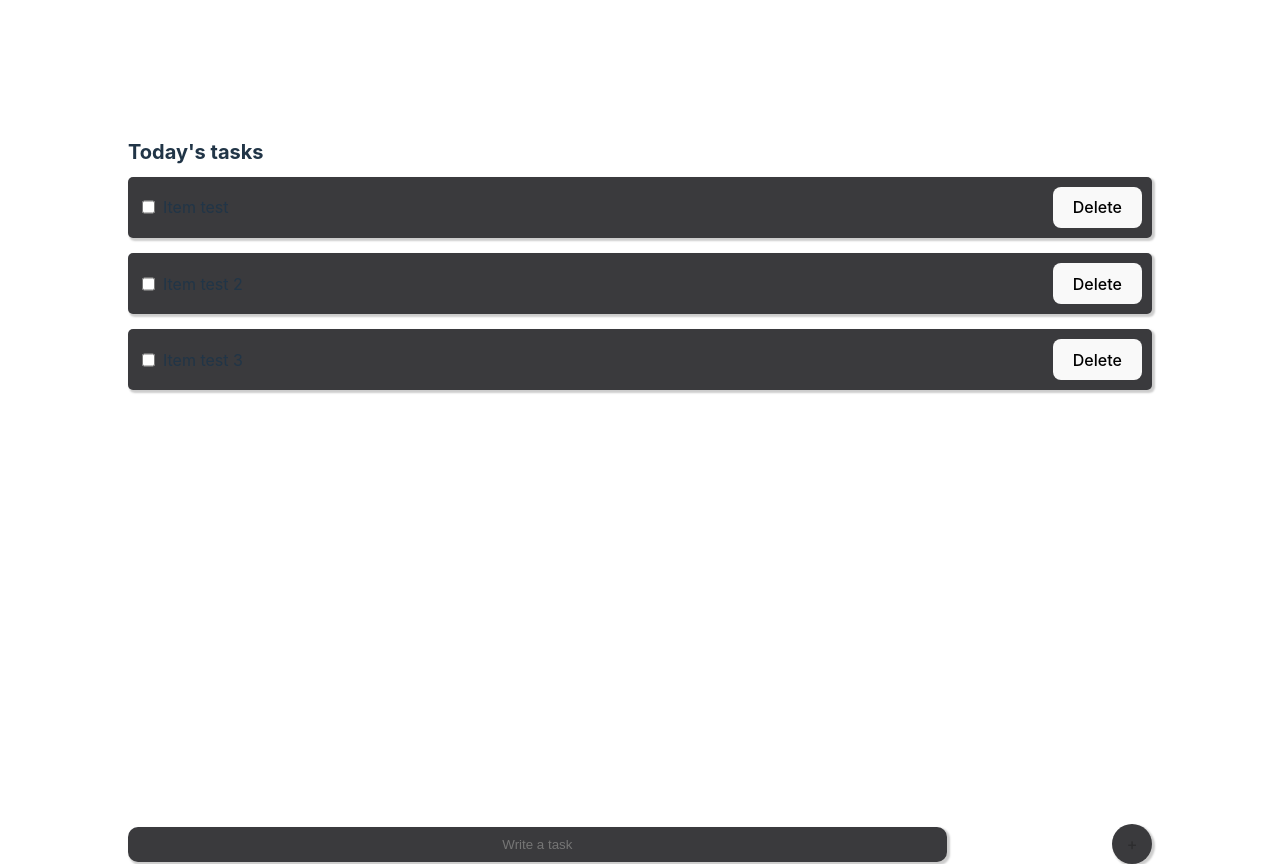
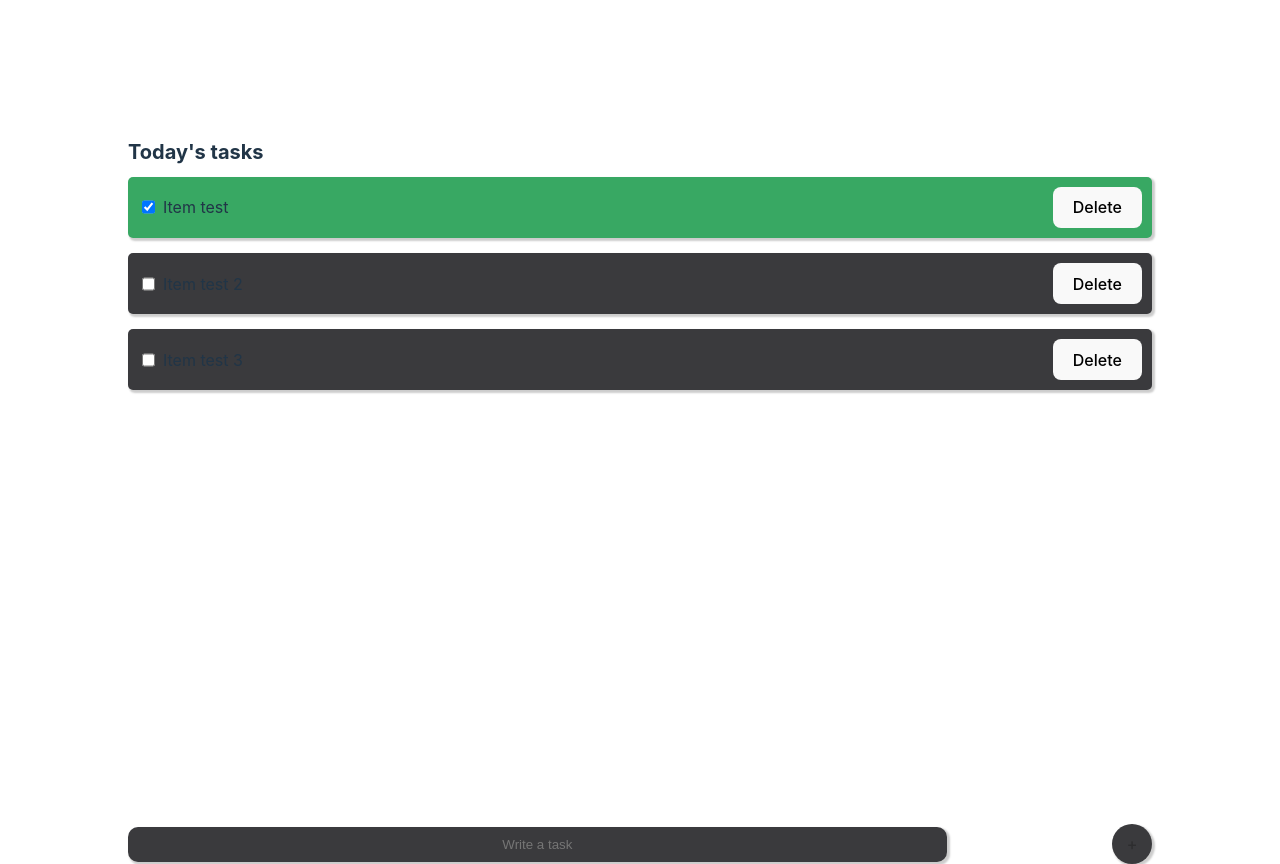
Before and after one commit to geovane-gc/react-to-do-list, a React (Vite) app: page / in a window 1280 px wide. Built offline with nearby package versions, Linux system fonts and the light colour scheme.

Commit message:
✨ Add check task function

```diff
--- a/src/App.tsx
+++ b/src/App.tsx
@@ -6,6 +6,7 @@ import Item from "./components/Item";
 type Item = {
   id: number;
   title: string;
+  isDone: boolean;
 };
 
 type Items = Array<Item>;
@@ -21,6 +22,7 @@ function App() {
       const newItem: Item = {
         id: Math.random(),
         title: title,
+        isDone: false,
       };
 
       setItems((items: Items) => [...items, newItem]);
@@ -37,14 +39,17 @@ function App() {
       {
         id: Math.random(),
         title: "Item test",
+        isDone: true,
       },
       {
         id: Math.random(),
         title: "Item test 2",
+        isDone: false,
       },
       {
         id: Math.random(),
         title: "Item test 3",
+        isDone: false,
       },
     ];
 
@@ -62,7 +67,7 @@ function App() {
 
         <div className="list-container">
           {items?.map((item: Item) => (
-            <Item id={item.id} title={item.title} deleteItem={deleteItem} />
+            <Item key={item.id} id={item.id} title={item.title} isDone={item.isDone} deleteItem={deleteItem} />
           ))}
         </div>
       </div>
--- a/src/components/Item/index.tsx
+++ b/src/components/Item/index.tsx
@@ -1,16 +1,29 @@
+import { useState } from "react";
 import "./styles.css";
 
 interface Props {
   id: number;
   title: string;
+  isDone: boolean;
   deleteItem: (id: number) => void;
 }
 
-const Item: React.FC<Props> = ({ id, title, deleteItem }) => {
+const Item: React.FC<Props> = ({ id, title, isDone, deleteItem }) => {
+  const [isChecked, setChecked] = useState<boolean>(isDone);
+
+  const changeItemStatus = () => {
+    setChecked(!isChecked);
+    isDone = !isDone;
+  };
+
   return (
-    <div className="item-container">
+    <div className={isChecked ? "active-item-container" : "item-container"}>
       <section className="item-divisory">
-        <input type="checkbox" />
+        <input
+          onChange={changeItemStatus}
+          type="checkbox"
+          checked={isChecked}
+        />
         <span className="item-title">{title}</span>
       </section>
       <button onClick={() => deleteItem(id)}>Delete</button>
--- a/src/components/Item/styles.css
+++ b/src/components/Item/styles.css
@@ -4,6 +4,20 @@
   align-items: center;
 
   background-color: #3a3a3d;
+  border-radius: 5px;
+  padding: 10px;
+
+  box-shadow: 2px 2px 2px 1px rgba(0, 0, 0, 0.2);
+
+  margin-bottom: 15px;
+}
+
+.active-item-container {
+  display: flex;
+  justify-content: space-between;
+  align-items: center;
+
+  background-color: #38a863;
   border-radius: 5px;
   padding: 10px;
 
```
